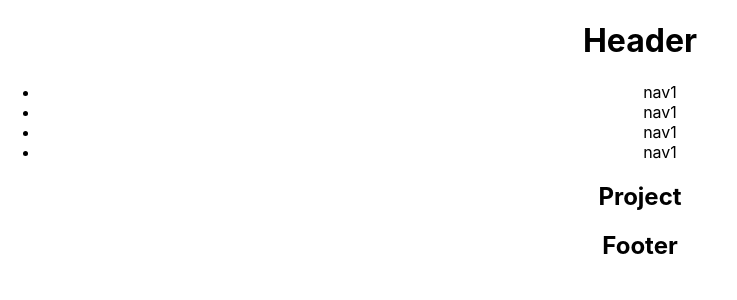
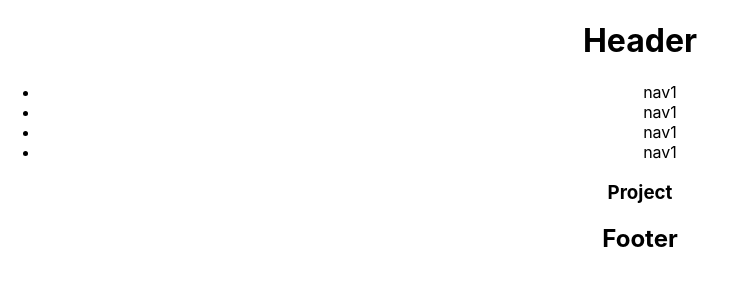
Before and after one commit to yogs0ddhoth/React-Portfolio-Template, a React (Create React App) app: page / in a window 1280 px wide. Shown: the top 300 px of the page, without its empty margins (0-737 px from the left). Built offline with nearby package versions, Linux system fonts and the light colour scheme; the HTML template or start-up script is replaced by a standard one.

Commit message:
code updated

```diff
--- a/src/components/Footer.js
+++ b/src/components/Footer.js
@@ -3,5 +3,9 @@ import '../styles/style.css';
 import '../styles/Footer.css';
 
 export default function Footer(props) {
-  return <div><h2>Footer</h2></div>
+  return (
+    <div className='footer'>
+      <h2>Footer</h2>
+    </div>
+  )
 };
--- a/src/components/Project.js
+++ b/src/components/Project.js
@@ -3,5 +3,9 @@ import '../styles/style.css';
 import '../styles/Project.css';
 
 export default function Project(props) {
-  return <div><h2>Project</h2></div>
+  return (
+    <div>
+      <h3>Project</h3>
+    </div>
+  )
 };
```
